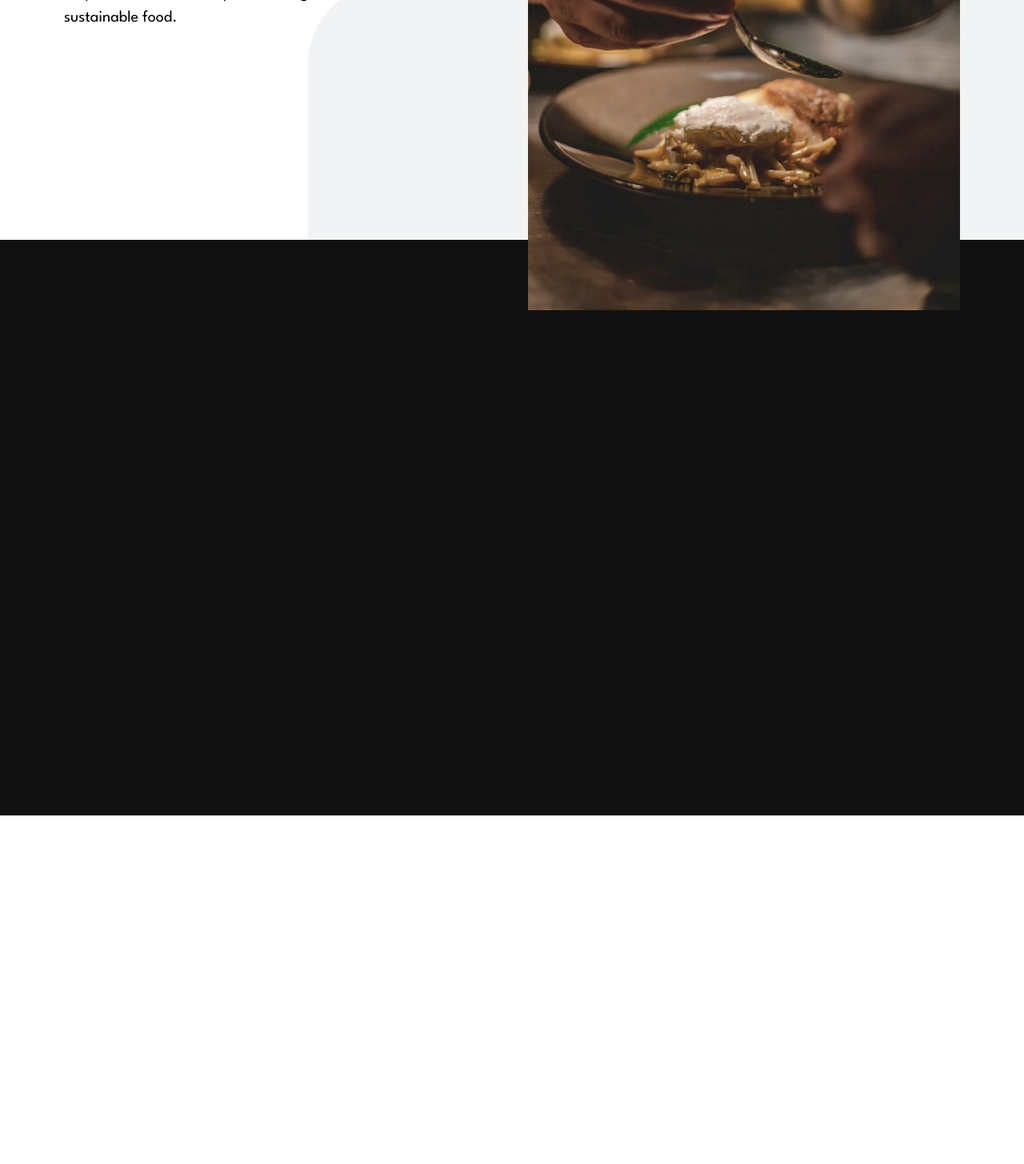
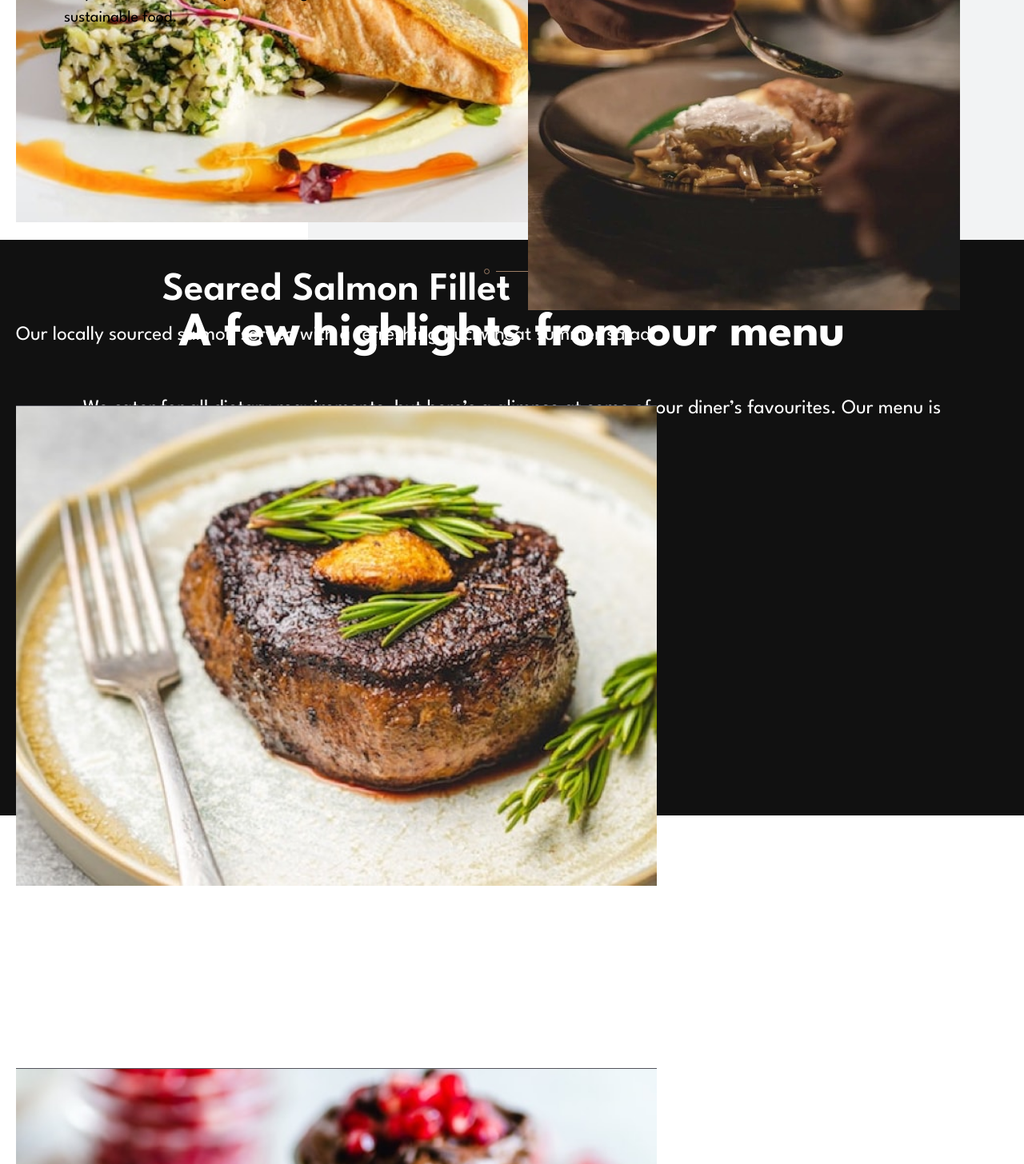
Before and after one commit to ezeqduarte/dinnerApp, a React (Vite) app: page / in a window 1280 px wide. Shown: the part 1628-3084 px from the top of the page at 80% size. Before the commit the page ends 2648 px from the top, so only its background shows below. Built offline with nearby package versions, Linux system fonts and the light colour scheme.

Commit message:
iniciando tercera seccion

```diff
--- a/src/App.jsx
+++ b/src/App.jsx
@@ -93,16 +93,16 @@ function App() {
           </div>
         </div>
       </section>
-       <section className="w-full flex justify-center h-[75vh] text-white h-[90vh]  bg-[#111111] ">
-        <div className="container flex py-[1rem] h-full mx-auto px-5 items-center justify-center lg:items-start lg:justify-start">
-          {/* <div className="flex justify-center h-full w-1/2 px-[5rem] gap-[30px]  flex-col">
+      <section className="w-full flex justify-center text-white xl:h-[90vh]  bg-[#111111] ">
+        <div className="container flex flex-col py-[1rem] h-full mx-auto px-5 items-center justify-center lg:items-start lg:justify-start">
+          <div className="flex justify-center items-center text-center mt-5 h-full xl:px-[5rem] gap-[30px]  flex-col">
             <svg xmlns="http://www.w3.org/2000/svg" width="71" height="7">
               <g fill="none" fill-rule="evenodd">
                 <path fill="#9E7F66" d="M15 3h56v1H15z" />
                 <circle cx="3.5" cy="3.5" r="3" stroke="#9E7F66" />
               </g>
             </svg>
-            <h2 className="font-bold text-[60px] pr-[4rem]">
+            <h2 className="font-bold text-[60px]">
               A few highlights from our menu
             </h2>
             <p className="font-regular text-[25px]">
@@ -110,38 +110,47 @@ function App() {
               some of our diner’s favourites. Our menu is revamped every season.
             </p>
           </div>
-          <div className="w-1/2 flex flex-col justify-center h-full gap-5 divide-y divide-zinc-600">
-            <article className="border-bottom">
-              <img></img>
-              <div>
-                <h3>Seared Salmon Fillet</h3>
-                <p>
+          <div className="flex py-[3rem] flex-col justify-center h-full gap-5 divide-y divide-zinc-600">
+            <article className="text-center flex flex-col border-bottom">
+              <img className="" src="/images/homepage/salmon-mobile@2x.jpg" />
+              <div className="py-[3rem]">
+                <h3 className="font-semibold text-[50px]">
+                  Seared Salmon Fillet
+                </h3>
+                <p className="font-regular text-[25px]">
                   Our locally sourced salmon served with a refreshing buckwheat
                   summer salad.
                 </p>
               </div>
             </article>
-            <article>
-              <img></img>
-              <div>
-                <h3>Rosemary Filet Mignon</h3>
-                <p>
-                  Our prime beef served to your taste with a delicious choice of
-                  seasonal sides.
+            <article className="text-center flex flex-col border-bottom">
+              <img className="" src="/images/homepage/beef-mobile@2x.jpg" />
+              <div className="py-[3rem]">
+                <h3 className="font-semibold text-[50px]">
+                  Seared Salmon Fillet
+                </h3>
+                <p className="font-regular text-[25px]">
+                  Our locally sourced salmon served with a refreshing buckwheat
+                  summer salad.
                 </p>
               </div>
             </article>
-            <article>
-              <img></img>
-              <div>
-                <h3>Summer Fruit Chocolate Mousse</h3>
-                <p>
-                  Creamy mousse combined with summer fruits and dark chocolate
-                  shavings.
+            <article className="text-center flex flex-col border-bottom">
+              <img
+                className=""
+                src="/images/homepage/chocolate-mobile@2x.jpg"
+              />
+              <div className="py-[3rem]">
+                <h3 className="font-semibold text-[50px]">
+                  Seared Salmon Fillet
+                </h3>
+                <p className="font-regular text-[25px]">
+                  Our locally sourced salmon served with a refreshing buckwheat
+                  summer salad.
                 </p>
               </div>
             </article>
-          </div> */}
+          </div>
         </div>
       </section>
     </div>
```
